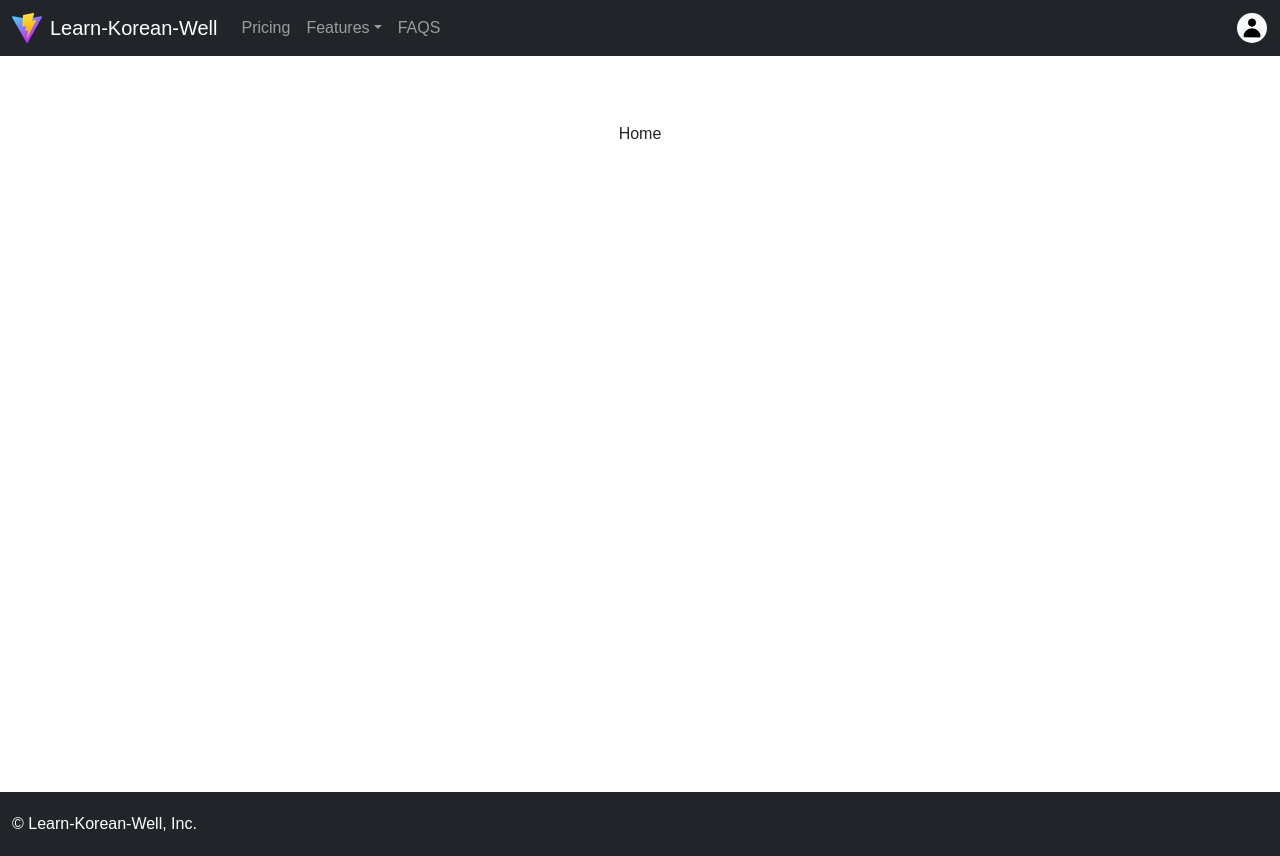
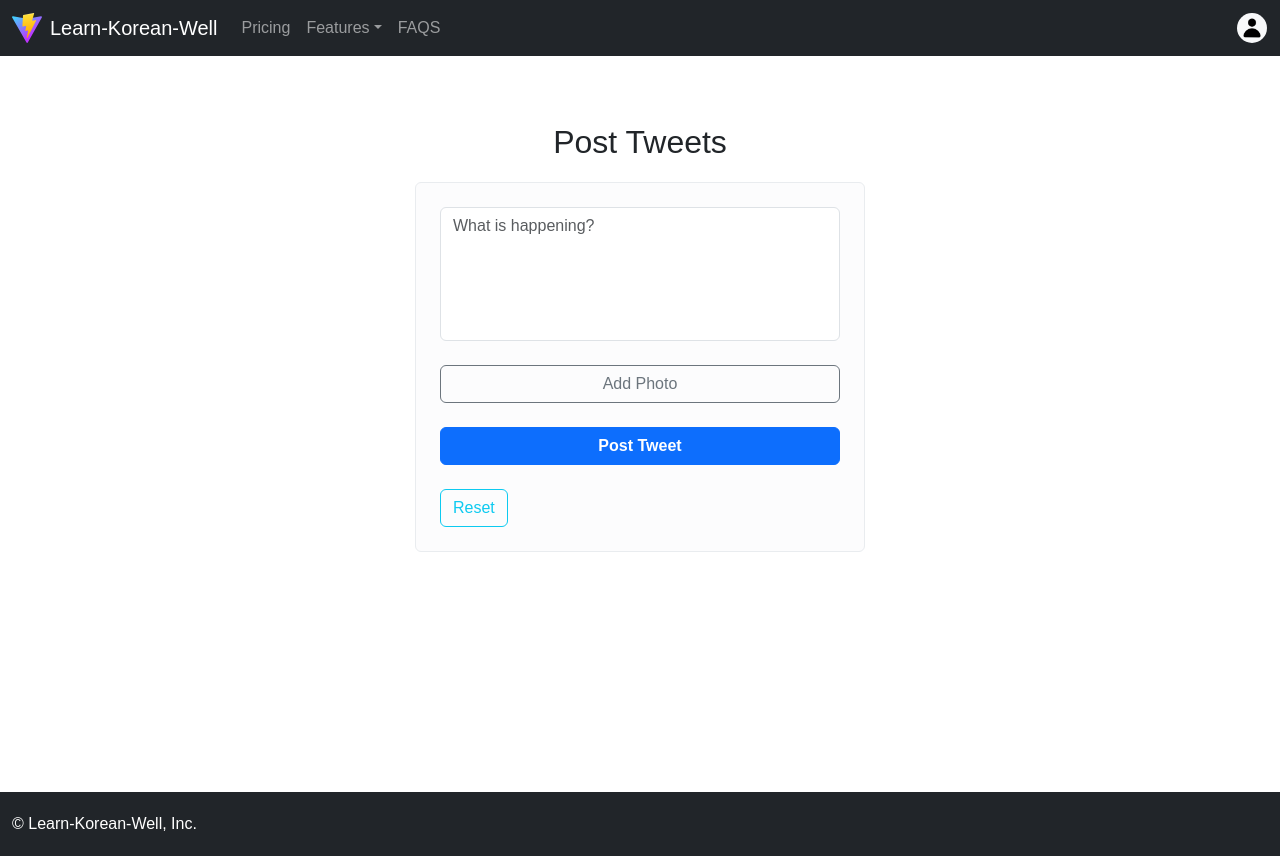
Before and after one commit to kvpark98/kwitter, a React (Vite) app: page / in a window 1280 px wide. Built offline with nearby package versions, Linux system fonts and the light colour scheme; no server answers; sample sign-in values are in the browser's storage.

Commit message:
Sign Out & Settings & Tweets

```diff
--- a/src/components/header&footer/header.tsx
+++ b/src/components/header&footer/header.tsx
@@ -1,9 +1,23 @@
-import { Container, Dropdown, Nav, NavDropdown, Navbar } from "react-bootstrap";
+import {
+  Alert,
+  Button,
+  Container,
+  Dropdown,
+  Modal,
+  Nav,
+  NavDropdown,
+  Navbar,
+} from "react-bootstrap";
 import { useNavigate } from "react-router-dom";
 import { auth } from "../../firebase";
+import { useState } from "react";
 
 export default function Header() {
   const navigate = useNavigate();
+
+  const [showModal, setShowModal] = useState(false);
+  const handleShowModal = () => setShowModal(true);
+  const handleCloseModal = () => setShowModal(false);
 
   const signOut = () => {
     auth.signOut();
@@ -69,11 +83,7 @@ export default function Header() {
                         height="30"
                         className="rounded-circle align-middle bg-secondary me-3"
                       />
-                      <p>
-                        {auth.currentUser
-                          ? auth.currentUser.displayName
-                          : "Please Sign In."}
-                      </p>
+                      <p>{auth.currentUser.displayName}</p>
                     </Dropdown.Item>
                     <Dropdown.Divider />
                   </div>
@@ -81,7 +91,9 @@ export default function Header() {
                 <Dropdown.Item href="/settings/profile">Settings</Dropdown.Item>
                 <Dropdown.Divider />
                 {auth.currentUser ? (
-                  <Dropdown.Item onClick={signOut}>Sign Out</Dropdown.Item>
+                  <Dropdown.Item onClick={handleShowModal}>
+                    Sign Out
+                  </Dropdown.Item>
                 ) : (
                   <Dropdown.Item href="/sign-in">Sign In</Dropdown.Item>
                 )}
@@ -89,6 +101,30 @@ export default function Header() {
             </Dropdown>
           </Nav>
         </Navbar.Collapse>
+        <Modal
+          show={showModal}
+          onHide={handleCloseModal}
+          backdrop="static"
+          keyboard={false}
+        >
+          <Alert variant="warning" className="m-0 p-0">
+            <Modal.Body>
+              <Alert.Heading className="mb-3">Are You Sure?</Alert.Heading>
+              <p>
+                Signing out will end your current session. Do you want to
+                proceed?
+              </p>
+            </Modal.Body>
+            <Modal.Footer className="border-0 pt-0 p-3">
+              <Button variant="outline-dark" onClick={handleCloseModal}>
+                Cancel
+              </Button>
+              <Button variant="outline-primary" onClick={signOut}>
+                Sign Out
+              </Button>
+            </Modal.Footer>
+          </Alert>
+        </Modal>
       </Container>
     </Navbar>
   );
--- /dev/null
+++ b/src/components/post-tweet-form.tsx
@@ -0,0 +1,158 @@
+import { addDoc, collection } from "firebase/firestore";
+import { useState } from "react";
+import { Alert, Button } from "react-bootstrap";
+import Form from "react-bootstrap/Form";
+import { auth, db } from "../firebase";
+import { FirebaseError } from "firebase/app";
+import { Switcher } from "./styles/auth-components";
+
+export default function PostTweetForm() {
+  const user = auth.currentUser;
+
+  const [isLoading, setIsLoading] = useState(false);
+
+  const [tweet, setTweet] = useState("");
+  const [file, setFile] = useState<File | null>(null);
+
+  const [isTweet, setIsTweet] = useState(false);
+
+  const [error, setError] = useState("");
+
+  const [postUploaded, setPostUploaded] = useState(false);
+
+  const handleTweet = (event: React.ChangeEvent<HTMLTextAreaElement>) => {
+    const value = event.currentTarget.value;
+
+    setTweet(event.currentTarget.value);
+
+    if (value !== "") {
+      setIsTweet(true);
+    } else {
+      setIsTweet(false);
+    }
+  };
+
+  const handleFile = (event: React.ChangeEvent<HTMLInputElement>) => {
+    const { files } = event.currentTarget;
+    if (files && files.length === 1) {
+      setFile(files[0]);
+    }
+  };
+
+  const reset = () => {
+    setTweet("");
+
+    setIsTweet(false);
+  };
+
+  const postTweet = async (event: React.FormEvent<HTMLFormElement>) => {
+    event.preventDefault();
+
+    if (isLoading || !isTweet || tweet.length > 180 || !user) {
+      return;
+    }
+
+    try {
+      setIsLoading(true);
+
+      await addDoc(collection(db, "tweets"), {
+        tweet,
+        createdAt: Date.now(),
+        username: user.displayName || "Anonymous",
+        userId: user.uid,
+      });
+
+      setPostUploaded(true);
+
+      reset();
+    } catch (error) {
+      setPostUploaded(false);
+      if (error instanceof FirebaseError) {
+        setError(error.code);
+        console.log(error.code);
+      }
+      reset();
+    } finally {
+      setIsLoading(false);
+    }
+  };
+
+  return (
+    <div className="w-100">
+      {postUploaded && (
+        <Alert variant="success" className="m-0 mt-3 w-100" dismissible>
+          <p>Tweet successfully posted!</p>
+        </Alert>
+      )}
+      {error && (
+        <Alert variant="danger" className="m-0 mt-3 w-100" dismissible>
+          <p>
+            {error === "permission-denied" &&
+              "Access Denied. You lack the necessary permissions to add a document."}
+            {error === "resource-exhausted" &&
+              "Resource Limit Exceeded. The operation could not be completed due to resource constraints."}
+            {error === "invalid-argument" &&
+              "Invalid Argument. Ensure that the data you are attempting to add is correctly formatted."}
+            {error === "unknown" &&
+              "Unexpected Error. An unexpected error occurred. Please try again later."}
+            {error === "auth/invalid-display-name" &&
+              "Invalid display name. Please provide a valid name."}
+            {error === "auth/invalid-photo-url" &&
+              "Invalid photo URL. Please provide a valid URL for your profile picture."}
+            {error === "auth/user-not-found" &&
+              "User not found. Please verify your account and try again."}
+            {error === "auth/user-disabled" &&
+              "Account disabled. Please contact support to re-enable your account."}
+            {error === "auth/too-many-requests" &&
+              "Excessive attempts. Please retry after a brief delay."}
+            {error === "auth/network-request-failed" &&
+              "An unexpected network error has occurred. Kindly reopen the page."}
+            {error === "auth/web-storage-unsupported" &&
+              "Your browser does not support web storage."}
+            {error === "auth/internal-error" &&
+              "An internal error occurred. Please try again later or contact support for assistance."}
+            {error === "auth/unknown" &&
+              "An unexpected error occurred. Please try again or contact support."}
+          </p>
+        </Alert>
+      )}
+      <Alert variant="light" className="mt-3 px-4 py-4 w-100">
+        <Form className="w-100" onSubmit={postTweet}>
+          <Form.Group>
+            <Form.Control
+              as="textarea"
+              onChange={handleTweet}
+              value={tweet}
+              rows={5}
+              maxLength={180}
+              className="mb-4"
+              style={{ resize: "none" }}
+              placeholder="What is happening?"
+            />
+            <Form.Label
+              htmlFor="file"
+              className="btn btn-outline-secondary mb-4 w-100"
+            >
+              {file ? "Photo Added ✅" : "Add Photo"}
+            </Form.Label>
+            <Form.Control
+              onChange={handleFile}
+              type="file"
+              id="file"
+              className="d-none"
+              accept="image/*"
+            />
+            <Button type="submit" variant="primary" className="w-100 fw-bold">
+              {isLoading ? "Posting..." : "Post Tweet"}
+            </Button>
+          </Form.Group>
+        </Form>
+        <Switcher className="d-flex justify-content-between">
+          <Button onClick={reset} type="button" variant="outline-info">
+            Reset
+          </Button>
+        </Switcher>
+      </Alert>
+    </div>
+  );
+}
--- a/src/components/settings/settings-sidebar.tsx
+++ b/src/components/settings/settings-sidebar.tsx
@@ -1,5 +1,6 @@
 import { useMemo } from "react";
 import { Nav } from "react-bootstrap";
+import { Link } from "react-router-dom";
 
 export default function SettingsSidebar() {
   const settingsElements = useMemo(() => {
@@ -14,19 +15,15 @@ export default function SettingsSidebar() {
       <Nav className="nav nav-pills flex-column">
         {settingsElements.map((element) => (
           <Nav.Item key={element}>
-            <Nav.Link
-              href={`/settings/${element.toLowerCase()}`}
+            <Link
+              to={`/settings/${element.toLowerCase()}`}
               id={element}
-              eventKey={element}
               {...(window.location.href.includes(element.toLowerCase())
-                ? { className: "" }
-                : { className: "text-dark" })}
-              {...(window.location.href.includes(element.toLowerCase())
-                ? { active: true }
-                : { active: false })}
+                ? { className: "nav-link active" }
+                : { className: "nav-link text-dark" })}
             >
               <span>{element}</span>
-            </Nav.Link>
+            </Link>
           </Nav.Item>
         ))}
       </Nav>
--- a/src/firebase.ts
+++ b/src/firebase.ts
@@ -1,6 +1,8 @@
 import { initializeApp } from "firebase/app";
 import { getAnalytics } from "firebase/analytics";
 import { getAuth } from "firebase/auth";
+import { getStorage } from "firebase/storage";
+import { getFirestore } from "firebase/firestore";
 
 const firebaseConfig = {
   apiKey: "AIzaSyALQt4fendCHHCQWyEUfQd9bWTrJvMobDE",
@@ -14,4 +16,7 @@ const firebaseConfig = {
 
 const app = initializeApp(firebaseConfig);
 const analytics = getAnalytics(app);
+
 export const auth = getAuth(app);
+export const storage = getStorage(app);
+export const db = getFirestore(app);
--- a/src/routes/home.tsx
+++ b/src/routes/home.tsx
@@ -3,6 +3,7 @@ import Header from "../components/header&footer/header";
 import { Wrapper } from "../components/styles/auth-components";
 import Footer from "../components/header&footer/footer";
 import ScrollHome from "../components/scrolls/scrollHome";
+import PostTweetForm from "../components/post-tweet-form";
 
 export default function Home() {
   console.log("user : " + auth.currentUser);
@@ -13,7 +14,10 @@ export default function Home() {
       <Header />
       <div className="wrap">
         <Wrapper>
-          <h1>Home</h1>
+          <div className="mb-2">
+            <h1 className="fs-2">Post Tweets</h1>
+          </div>
+          <PostTweetForm />
           <ScrollHome />
         </Wrapper>
         <Footer />
```
